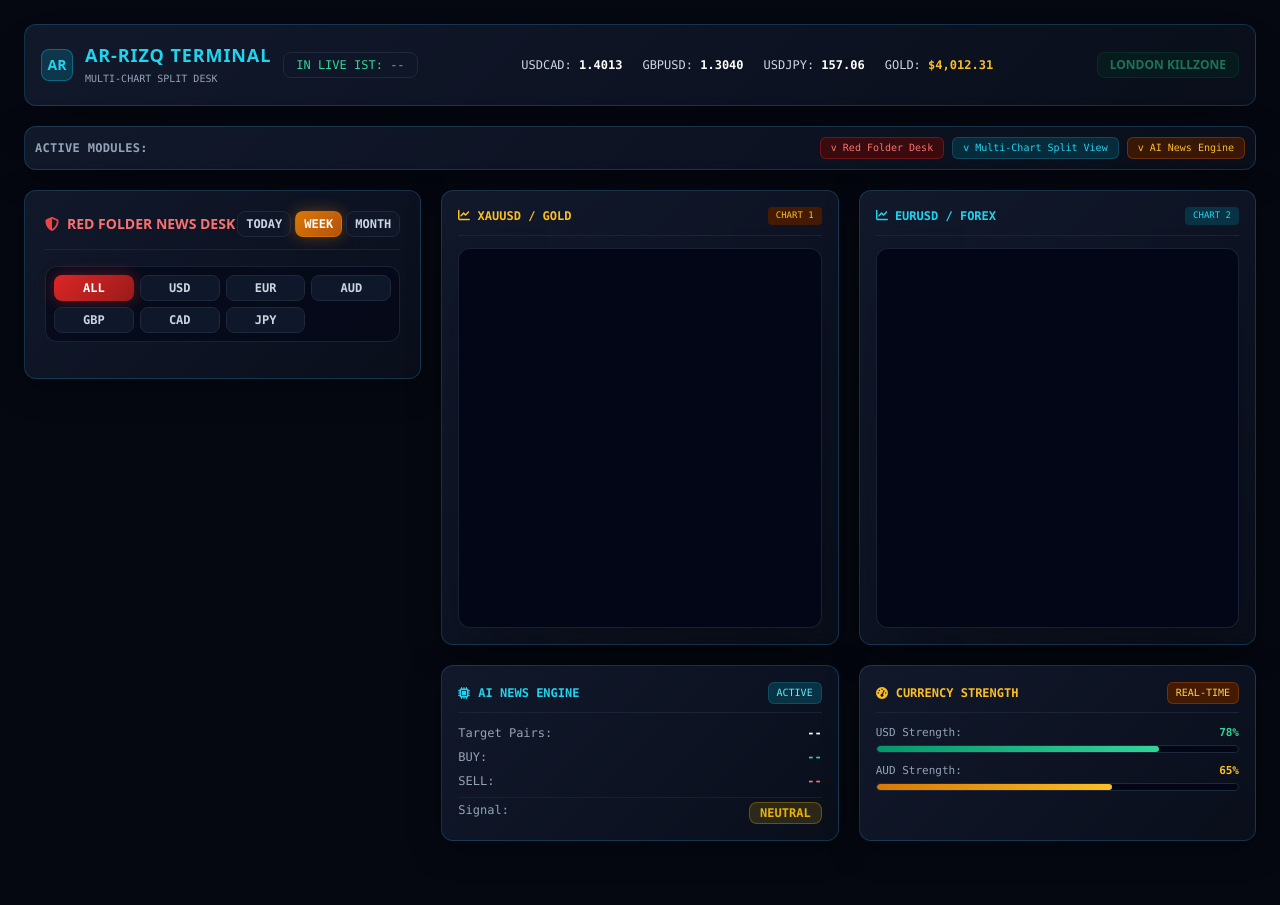
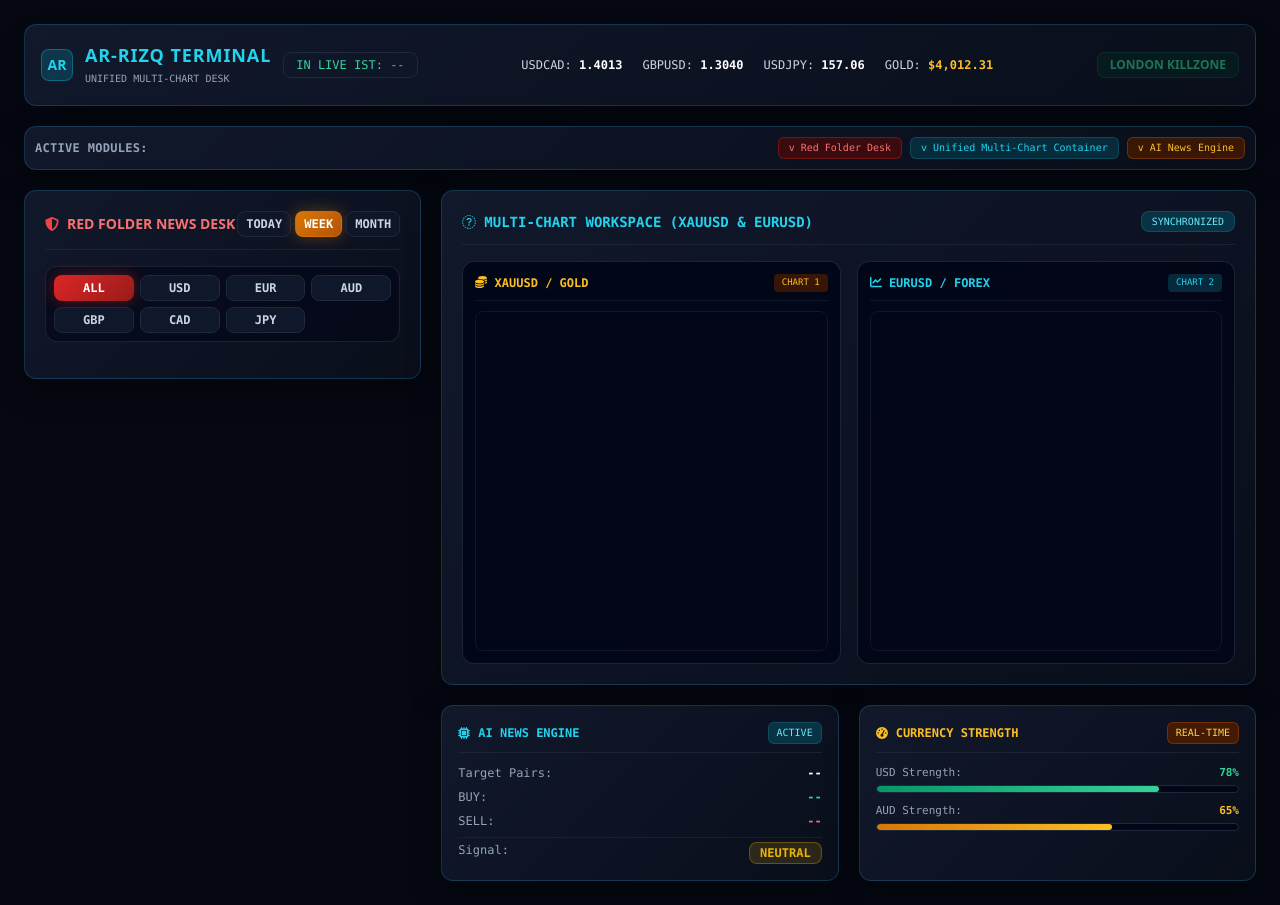
Before and after one commit to rbsignage2113-ui/smc-macro-terminal, a website: page public/index.html in a window 1280 px wide. Before the commit the page ends 865 px from the top, so only its background shows below. Drawn offline with nearby package versions, Linux system fonts and the light colour scheme; a script that the page names is missing.

Commit message:
Unified Gold and Hero chart boxes into a single synchronized container workspace

```diff
--- a/public/index.html
+++ b/public/index.html
@@ -3,7 +3,7 @@
 <head>
     <meta charset="UTF-8">
     <meta name="viewport" content="width=device-width, initial-scale=1.0">
-    <title>AR-RIZQ TRADING TERMINAL - Multi-Chart Glass Desk</title>
+    <title>AR-RIZQ TRADING TERMINAL - Unified Glass Desk</title>
     <script src="https://cdn.tailwindcss.com"></script>
     <script src="https://cdnjs.cloudflare.com/ajax/libs/font-awesome/6.4.0/js/all.min.js"></script>
     <script type="text/javascript" src="https://s3.tradingview.com/tv.js"></script>
@@ -15,7 +15,6 @@
             box-shadow: 0 8px 32px 0 rgba(0, 0, 0, 0.37);
             backdrop-filter: blur(8px);
         }
-        .cyber-card:hover { border-color: rgba(56, 189, 248, 0.4); }
         .badge-buy { background: rgba(34, 197, 94, 0.15); color: #22c55e; border: 1px solid rgba(34, 197, 94, 0.3); }
         .badge-sell { background: rgba(239, 68, 68, 0.15); color: #ef4444; border: 1px solid rgba(239, 68, 68, 0.3); }
         .badge-neutral { background: rgba(234, 179, 8, 0.15); color: #eab308; border: 1px solid rgba(234, 179, 8, 0.3); }
@@ -31,7 +30,7 @@
             <div class="w-8 h-8 rounded-lg bg-cyan-500/20 border border-cyan-500/40 flex items-center justify-center text-cyan-400 font-bold">AR</div>
             <div>
                 <span class="font-bold text-base sm:text-lg text-cyan-400 tracking-wider">AR-RIZQ TERMINAL</span>
-                <span class="block text-[10px] text-slate-400 font-mono">MULTI-CHART SPLIT DESK</span>
+                <span class="block text-[10px] text-slate-400 font-mono">UNIFIED MULTI-CHART DESK</span>
             </div>
             <span id="live-ist-clock" class="bg-slate-900/80 px-3 py-1 rounded-lg text-[10px] sm:text-xs text-emerald-400 font-mono border border-slate-800 ml-2">IN LIVE IST: --</span>
         </div>
@@ -51,7 +50,7 @@
         <span class="text-slate-400 font-bold uppercase tracking-wide">ACTIVE MODULES:</span>
         <div class="flex flex-wrap gap-2 mt-1 sm:mt-0">
             <span class="px-2.5 py-0.5 bg-red-950/80 text-red-400 rounded-md text-[10px] border border-red-800/60">v Red Folder Desk</span>
-            <span class="px-2.5 py-0.5 bg-cyan-950/80 text-cyan-400 rounded-md text-[10px] border border-cyan-800/60">v Multi-Chart Split View</span>
+            <span class="px-2.5 py-0.5 bg-cyan-950/80 text-cyan-400 rounded-md text-[10px] border border-cyan-800/60">v Unified Multi-Chart Container</span>
             <span class="px-2.5 py-0.5 bg-amber-950/80 text-amber-400 rounded-md text-[10px] border border-amber-800/60">v AI News Engine</span>
         </div>
     </div>
@@ -86,34 +85,45 @@
                 </div>
 
                 <!-- Red Folder News Container -->
-                <div id="red-folder-container" class="space-y-3 overflow-y-auto max-h-[520px] pr-1"></div>
+                <div id="red-folder-container" class="space-y-3 overflow-y-auto max-h-[550px] pr-1"></div>
             </div>
         </div>
 
-        <!-- CENTER & RIGHT: Multi-Chart Split View (Side-by-Side TradingView Charts) -->
+        <!-- CENTER & RIGHT: Single Unified Container for Both Charts & Tools -->
         <div class="lg:col-span-2 space-y-5">
 
-            <!-- Side-by-Side Dual Charts Grid (Inspired by Reference Image) -->
-            <div class="grid grid-cols-1 md:grid-cols-2 gap-5">
-
-                <!-- Chart 1: Gold / XAUUSD Desk -->
-                <div class="cyber-card p-4 rounded-xl space-y-3">
-                    <div class="flex justify-between items-center border-b border-slate-800/80 pb-2.5">
-                        <span class="text-xs font-mono text-amber-400 font-bold"><i class="fa-solid fa-chart-line"></i> XAUUSD / GOLD</span>
-                        <span class="px-2 py-0.5 bg-amber-950 text-amber-400 rounded text-[9px] font-mono">CHART 1</span>
-                    </div>
-                    <div class="h-[380px] w-full bg-slate-950 rounded-xl border border-slate-800/80 overflow-hidden shadow-2xl" id="tv_chart_1"></div>
+            <!-- MASTER UNIFIED CONTAINER FOR CHARTS -->
+            <div class="cyber-card p-5 rounded-xl space-y-4">
+                <div class="flex justify-between items-center border-b border-slate-800/80 pb-3">
+                    <span class="text-xs sm:text-sm font-bold text-cyan-400 uppercase flex items-center space-x-2 font-mono">
+                        <i class="fa-solid fa-chart-candlestick text-cyan-400"></i>
+                        <span>MULTI-CHART WORKSPACE (XAUUSD & EURUSD)</span>
+                    </span>
+                    <span class="px-2.5 py-0.5 bg-cyan-950 text-cyan-300 rounded-lg text-[10px] font-mono border border-cyan-800/60">SYNCHRONIZED</span>
                 </div>
 
-                <!-- Chart 2: EURUSD Desk -->
-                <div class="cyber-card p-4 rounded-xl space-y-3">
-                    <div class="flex justify-between items-center border-b border-slate-800/80 pb-2.5">
-                        <span class="text-xs font-mono text-cyan-400 font-bold"><i class="fa-solid fa-chart-line"></i> EURUSD / FOREX</span>
-                        <span class="px-2 py-0.5 bg-cyan-950 text-cyan-400 rounded text-[9px] font-mono">CHART 2</span>
+                <!-- Side-by-Side Perfectly Aligned Dual Charts Grid -->
+                <div class="grid grid-cols-1 md:grid-cols-2 gap-4">
+
+                    <!-- Chart 1: Gold / XAUUSD -->
+                    <div class="bg-slate-950/90 p-3 rounded-xl border border-slate-800/90 space-y-2.5">
+                        <div class="flex justify-between items-center border-b border-slate-900 pb-2">
+                            <span class="text-xs font-mono text-amber-400 font-bold"><i class="fa-solid fa-coins"></i> XAUUSD / GOLD</span>
+                            <span class="px-2 py-0.5 bg-amber-950/80 text-amber-400 rounded text-[9px] font-mono">CHART 1</span>
+                        </div>
+                        <div class="h-[340px] w-full bg-slate-950 rounded-lg border border-slate-900 overflow-hidden" id="tv_chart_1"></div>
                     </div>
-                    <div class="h-[380px] w-full bg-slate-950 rounded-xl border border-slate-800/80 overflow-hidden shadow-2xl" id="tv_chart_2"></div>
+
+                    <!-- Chart 2: EURUSD / FOREX -->
+                    <div class="bg-slate-950/90 p-3 rounded-xl border border-slate-800/90 space-y-2.5">
+                        <div class="flex justify-between items-center border-b border-slate-900 pb-2">
+                            <span class="text-xs font-mono text-cyan-400 font-bold"><i class="fa-solid fa-chart-line"></i> EURUSD / FOREX</span>
+                            <span class="px-2 py-0.5 bg-cyan-950/80 text-cyan-400 rounded text-[9px] font-mono">CHART 2</span>
+                        </div>
+                        <div class="h-[340px] w-full bg-slate-950 rounded-lg border border-slate-900 overflow-hidden" id="tv_chart_2"></div>
+                    </div>
+
                 </div>
-
             </div>
 
             <!-- Bottom Row: AI Engine & Currency Strength Side-by-Side -->
```
